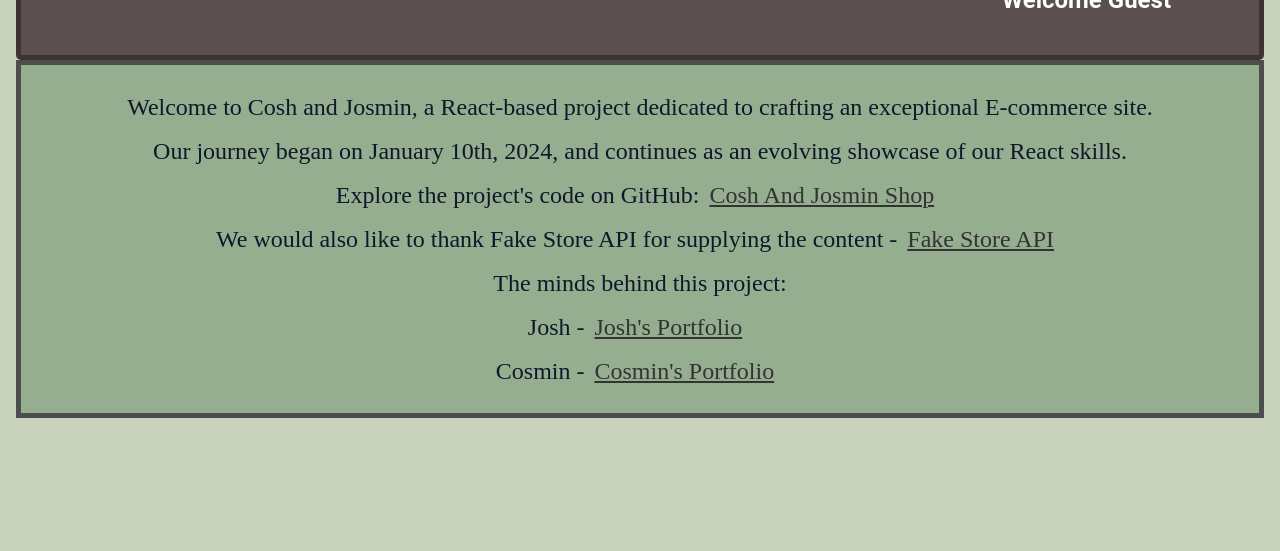
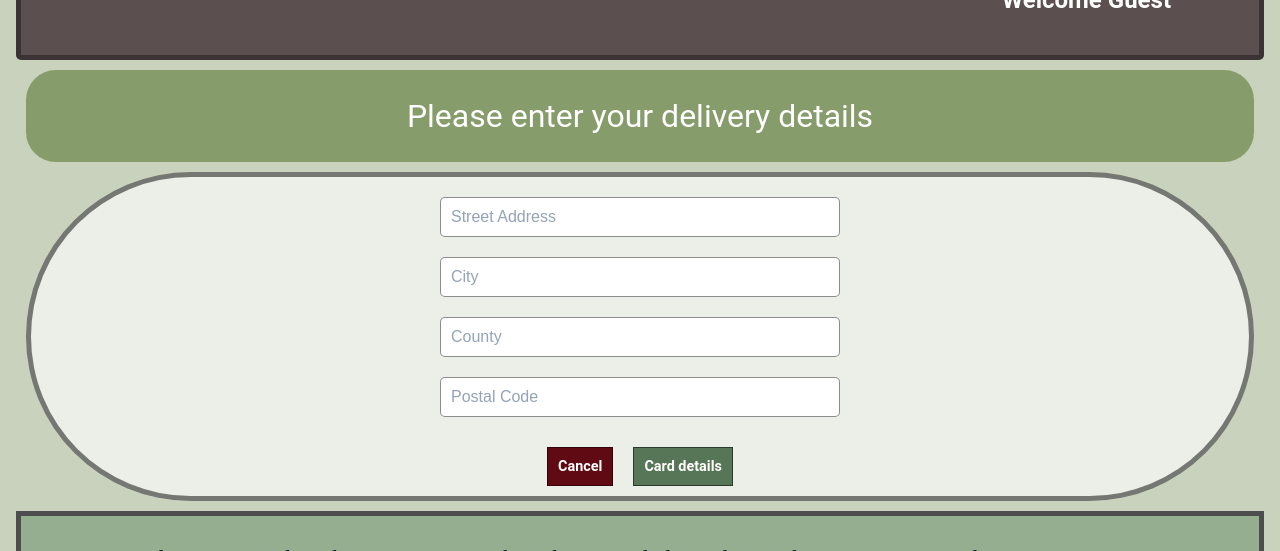
Before and after one commit to Joshsilas/CoshAndJosminShop, a React (Vite) app: page /AddressPage in a window 1280 px wide. Shown: the part 126-677 px from the top of the page. Built offline with nearby package versions, Linux system fonts and the light colour scheme; no server answers.

Commit message:
Address validation

```diff
--- a/src/App.jsx
+++ b/src/App.jsx
@@ -14,6 +14,7 @@
 import SalesPage from "./Components/SalesPage/index.jsx";
 import GiftsPage from "./Components/GiftsPage/index.jsx";
 import PaymentPage from "./Components/PaymentPage/index.jsx";
+import AddressDetails from "./Components/AddressDetails/index.jsx";
 
 
 function App() {
@@ -94,6 +95,7 @@
                     <Route path="/LogInPage/" element={<LogInPage setLoggedIn={setLoggedIn} />}
                     />
                     <Route path='/cart-page/'  element={<CartPage cartProducts={cartProducts} removeFromCart={removeFromCart} clearSearchBar={clearSearchBar} handleClearClick={handleClearSearch}/>}/>
+                    <Route path="/AddressPage/" element={<AddressDetails cartProducts={cartProducts} />}/>
                     <Route path="/PaymentPage/" element={<PaymentPage cartProducts={cartProducts} />}/>
                 </Routes>}
                 <Footer />
--- /dev/null
+++ b/src/Components/AddressDetails/AddressDetails.css
@@ -0,0 +1,35 @@
+.Cancel {
+    background-color: #600b13;
+    color: #fff;
+    border: 1px solid rgba(0, 0, 0, 0.5);
+    padding: 10px;
+    margin: 10px;
+    cursor: pointer;
+    text-align: left;
+    font-family: 'Roboto', sans-serif;
+    font-weight: bold;
+    font-size: 0.9rem;
+}
+
+.toPayment
+{
+    background-color: #577557;
+    color: #fff;
+    border: 1px solid rgba(0, 0, 0, 0.5);
+    padding: 10px;
+    margin: 10px;
+    cursor: pointer;
+    text-align: left;
+    font-family: 'Roboto', sans-serif;
+    font-weight: bold;
+    font-size: 0.9rem;
+}
+
+.addressForms
+{
+    padding: 10px;
+    width: 400px;
+    border: 1px solid rgba(0, 0, 0, 0.45);
+    border-radius: 5px;
+    font-size: 16px;
+}
--- /dev/null
+++ b/src/Components/AddressDetails/index.jsx
@@ -0,0 +1,79 @@
+import InputForms from "../InputForms/index.jsx";
+import Button from "../Button/index.jsx";
+import React, { useState, useEffect } from "react";
+import './AddressDetails.css';
+import {useNavigate} from "react-router-dom";
+
+const AddressDetails = () => {
+    const [address, setAddress] = useState({
+        street: '',
+        city: '',
+        county: '',
+        postalCode: ''
+    });
+    const navigate = useNavigate();
+    const paymentScreen = () => {
+        if (address.street && address.city && address.county && address.postalCode) {
+            navigate("/PaymentPage/");
+        } else {
+           alert("Please fill in all address fields before proceeding to payment.");
+        }
+    }
+    const Cancel = async () => {
+        navigate('/');
+    }
+    const handleInputChange = (name, value) => {
+        setAddress(prevState => ({
+            ...prevState,
+            [name]: value
+        }));
+    };
+
+    return (
+        <>
+            <p className="signInMessage">Please enter your delivery details</p>
+            <div className="PaymentFormsDisplay">
+                <InputForms
+                    id="StreetAddress"
+                    name="street"
+                    className="addressForms"
+                    placeholder={"Street Address"}
+                    type="text"
+                    value={address.street}
+                    onChange={(newValue) => handleInputChange("street", newValue)}
+                />
+                <InputForms
+                    id="City"
+                    name="city"
+                    className="addressForms"
+                    placeholder={"City"}
+                    type="text"
+                    value={address.city}
+                    onChange={(newValue) => handleInputChange("city", newValue)}
+                />
+                <InputForms
+                    id="County"
+                    name="county"
+                    className="addressForms"
+                    placeholder={"County"}
+                    type="text"
+                    value={address.county}
+                    onChange={(newValue) => handleInputChange("county", newValue)}
+                />
+                <InputForms
+                    id="PostalCode"
+                    name="postalCode"
+                    className="addressForms"
+                    placeholder={"Postal Code"}
+                    type="text"
+                    value={address.postalCode}
+                    onChange={(newValue) => handleInputChange("postalCode", newValue)}
+                />
+                <Button className="Cancel" text="Cancel" onClick={Cancel} />
+                <Button className="toPayment" text="Card details" onClick={paymentScreen} />
+            </div>
+        </>
+    );
+};
+
+export default AddressDetails
--- a/src/Components/CartPage/CartPage.css
+++ b/src/Components/CartPage/CartPage.css
@@ -109,6 +109,35 @@
 
 
 }
+.toAddress {
+    background-color: #577557;
+    color: #fff;
+    border: 1px solid rgba(0, 0, 0, 0.5);
+    padding: 10px;
+    margin: 10px;
+    cursor: pointer;
+    text-align: left;
+    font-family: 'Roboto', sans-serif;
+    font-weight: bold;
+    font-size: 2rem;
+}
+
+.toAddress:hover
+{
+    background-color: #405937;
+}
+.KeepBrowsingButton {
+    background-color: #577557;
+    color: #fff;
+    border: 1px solid rgba(0, 0, 0, 0.5);
+    padding: 10px;
+    margin: 10px;
+    cursor: pointer;
+    text-align: left;
+    font-family: 'Roboto', sans-serif;
+    font-weight: bold;
+    font-size: 2rem;
+}
 
 @media (max-width: 768px) {
 
--- a/src/Components/CartPage/index.jsx
+++ b/src/Components/CartPage/index.jsx
@@ -1,11 +1,17 @@
 import React from "react";
 import './Cartpage.css';
 import Button from "../Button/index.jsx";
-import { Link } from "react-router-dom";
+import {Link, useNavigate} from "react-router-dom";
 
 const CartPage = ({ cartProducts, removeFromCart, handleClearClick }) => {
-    // Calculate the total cost
     const totalCost = cartProducts.reduce((acc, product) => acc + (product.price * product.quantity), 0);
+    const navigate = useNavigate();
+    const keepBrowsing = async () => {
+        navigate('/');
+    }
+    const paymentScreen = () => {
+        navigate ("/AddressPage/")
+    }
 
     return (
         <div>
@@ -19,11 +25,12 @@
                 </div>
             ) : (
                 <div>
+                    {/*<Button className="KeepBrowsingButton" text="Keep browsing" onClick={keepBrowsing} />*/}
+                    <Button className="toAddress" text="Pay Now" onClick={paymentScreen} />
                     <div className="cartPagelayout">
                         <p className="cartTotalCost">Cart Total: £{totalCost.toFixed(2)}</p>
                     </div>
                     <div className="cart-layout">
-
                         {cartProducts.map((product, index) => (
                             <div key={index} className="cart-product">
                                 <img className="cartproductImage" src={product.image} alt={`Product: ${product.title}`} />
--- a/src/Components/PaymentPage/index.jsx
+++ b/src/Components/PaymentPage/index.jsx
@@ -2,10 +2,15 @@
 import Button from "../Button/index.jsx";
 import React from "react";
 import './PaymentPage.css';
+import {useNavigate} from "react-router-dom";
 
 const PaymentPage = ({cartProducts}) => {
+    const navigate = useNavigate();
+    const Cancel = async () => {
+        navigate('/');
+    }
+    const totalCost = cartProducts.reduce((acc, product) => acc + (product.price * product.quantity), 0);
 
-    const totalCost = cartProducts.reduce((acc, product) => acc + (product.price * product.quantity), 0);
 return (
     <>
         <p className="signInMessage">Please enter your card details</p>
@@ -43,6 +48,7 @@
                 value=""
                 onChange=""
             />
+            <Button className="Cancel" text="Cancel" onClick={Cancel} />
             <Button className="PayButton" text="Pay Now"  />
         </div>
     </>
```
